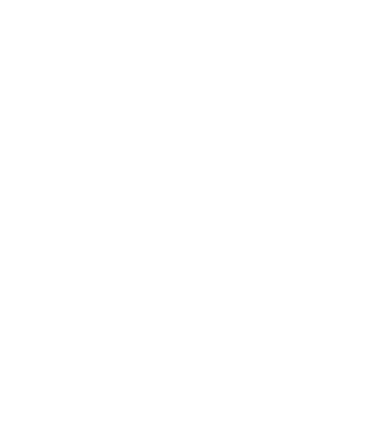
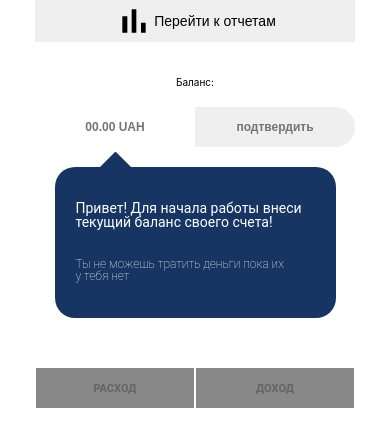
Before and after one commit to cabbageRolls/Kapusta, a React (Create React App) app: page / in a window 390 px wide. Shown: the top 446 px of the page. Built offline with nearby package versions, Linux system fonts and the light colour scheme.

Commit message:
added setBalancePageMobile

```diff
--- a/src/components/AdditionalButton/AdditionalButton.jsx
+++ b/src/components/AdditionalButton/AdditionalButton.jsx
@@ -1,11 +1,21 @@
 import React from 'react';
 import styles from './AdditionalButton.module.css';
 
-const AdditionalButton = () => {
+const AdditionalButton = ({ active }) => {
   return (
     <div className={styles.ContainerButton}>
-      <button className={styles.RateButton}>РАСХОД</button>
-      <button className={styles.IncomeButton}>ДОХОД</button>
+      <button
+        className={active ? styles.RateButton : styles.disable}
+        disabled={!active}
+      >
+        РАСХОД
+      </button>
+      <button
+        className={active ? styles.IncomeButton : styles.disable}
+        disabled={!active}
+      >
+        ДОХОД
+      </button>
     </div>
   );
 };
--- a/src/components/AdditionalButton/AdditionalButton.module.css
+++ b/src/components/AdditionalButton/AdditionalButton.module.css
@@ -1,17 +1,35 @@
 .ContainerButton {
-  width: 321px;
+  width: 320px;
   margin: 0 auto;
   display: flex;
   justify-content: space-between;
   padding: 0 1px 0 1px;
-  position: fixed;
   bottom: 1px;
 }
 
 .RateButton,
 .IncomeButton {
   width: 158px;
-  height: 55px;
+  height: 40px;
+  font-size: 11px;
+  font-family: 'Roboto';
+  font-weight: bold;
+  cursor: pointer;
+  border: none;
+  outline: none;
+  transition: all 0.3s linear;
+}
+
+.RateButton:hover,
+.IncomeButton:hover {
+  border: none;
+  background-color: rgb(255, 108, 10);
+}
+
+.disable {
+  background-color: rgb(136, 136, 136);
+  width: 158px;
+  height: 40px;
   font-size: 11px;
   font-family: 'Roboto';
   font-weight: bold;
@@ -19,9 +37,3 @@
   border: none;
   outline: none;
 }
-
-.RateButton:hover,
-.IncomeButton:hover {
-  border: none;
-  background-color: rgb(255, 108, 10);
-}
--- a/src/components/App.jsx
+++ b/src/components/App.jsx
@@ -1,9 +1,14 @@
 import React from 'react';
 import '../CSS/normilize.css';
 import '../CSS/index.css';
+import SetBalancePage from './SetBalancePageMobile';
 
 function App() {
-  return <div></div>;
+  return (
+    <div>
+      <SetBalancePage />
+    </div>
+  );
 }
 
 export default App;
--- /dev/null
+++ b/src/components/SetBalancePageMobile/index.jsx
@@ -0,0 +1,13 @@
+import React from 'react';
+import Styles from './setBalancePageMobile.module.css';
+import SetBalanceForm from '../SetBalanceForm';
+
+export default class SetBalansePage extends React.Component {
+  render() {
+    return (
+      <div className={Styles.container}>
+        <SetBalanceForm />
+      </div>
+    );
+  }
+}
--- a/src/components/WelcomeNotification/WelcomeNotification.jsx
+++ b/src/components/WelcomeNotification/WelcomeNotification.jsx
@@ -6,10 +6,10 @@
     <div className={styles.containerNotification}>
       <div className={styles.notification}>
         <p className={styles.notificationPartOne}>
-          Привет! Для начала работы внеси текущий баланс своего счета !
+          Привет! Для начала работы внеси текущий баланс своего счета!
         </p>
         <p className={styles.notificationPartTwo}>
-          Ты не можешь тратить деньги пока их у тебя нет :)
+          Ты не можешь тратить деньги пока их у тебя нет
         </p>
         <span class={styles.triangle}></span>
       </div>
--- a/src/components/WelcomeNotification/WelcomeNotification.module.css
+++ b/src/components/WelcomeNotification/WelcomeNotification.module.css
@@ -1,5 +1,6 @@
 .containerNotification {
   padding-top: 20px;
+  margin-bottom: 50px;
 }
 
 .notification {
--- a/src/components/datePicker/datePicker.module.css
+++ b/src/components/datePicker/datePicker.module.css
@@ -3,6 +3,8 @@
   align-items: center;
   justify-content: center;
   margin: 0 auto;
+  margin-top: 50px;
+  margin-bottom: 150px;
 }
 
 .iconDate {
--- a/src/components/goToReportsButton/goToReportsButton.module.css
+++ b/src/components/goToReportsButton/goToReportsButton.module.css
@@ -1,15 +1,14 @@
 .button {
-  width: 200px;
+  width: 320px;
   cursor: pointer;
   font-size: 14px;
   text-align: center;
-  /* border-radius: 50px; */
   border-width: 0px;
-  background-color: rgba(199, 199, 199, 0.6);
+  margin-bottom: 35px;
 }
 
 .button:hover {
-  background-color: rgba(78, 78, 78, 0.6);
+  background-color: rgb(255, 108, 10);
   transition: all 0.3s linear;
 }
 
@@ -18,7 +17,7 @@
   height: 40px;
   margin: 0;
   padding: 0;
-  background-image: url("./img/bar_chart-24px.svg");
+  background-image: url('./img/bar_chart-24px.svg');
   background-size: cover;
   background-repeat: no-repeat;
 }
--- a/src/components/setBalanceForm/index.jsx
+++ b/src/components/setBalanceForm/index.jsx
@@ -1,27 +1,64 @@
 import React from 'react';
 import Styles from './setBalanceForm.module.css';
 import DatePickerCustom from '../datePicker';
+import Notification from '../WelcomeNotification/WelcomeNotification';
+import AdditionalButton from '../AdditionalButton/AdditionalButton';
+import ReportButton from '../goToReportsButton';
 
-export default function setBalanceForm() {
+export default class setBalanceForm extends React.Component {
+  state = {
+    balance: false,
+    inputValue: '',
+  };
+
+  handleChange = e => {
+    this.setState({ inputValue: e.target.value });
+  };
+
+  handleSubmit = e => {
+    e.preventDefault();
+
+    const { inputValue } = this.state;
+
+    this.setState(prevState => ({
+      balance: prevState.balance + Number(inputValue),
+    }));
+
+    this.resetForm();
+  };
+
+  resetForm = () => {
+    this.setState({
+      inputValue: '',
+    });
+  };
+
+  render() {
+    const { inputValue, balance } = this.state;
+
     return (
       <div className={Styles.container}>
+        <ReportButton />
         <p className={Styles.text}>Баланс:</p>
-      <form action="" className={Styles.form}>
-        <input className={Styles.input} type="text" value={'55,000.00 UAH'} />
+        <form onSubmit={this.handleSubmit} action="" className={Styles.form}>
+          <input
+            className={Styles.input}
+            type="text"
+            value={inputValue}
+            onChange={this.handleChange}
+            placeholder={
+              balance ? `${Number(balance).toFixed(2)} UAH` : '00.00 UAH'
+            }
+            pattern="\d+(\.\d{2})?"
+          />
 
-        <div className={Styles.block}>
-          <p>
-            Привет! Для начала работы внеси текущий баланс своего счета!
-            <span>
-              Ты не можешь тратить деньги пока их у тебя нет &#128512;
-            </span>
-          </p>
-        </div>
           <button className={Styles.button}>
             <div className={Styles.containerBtn}>подтвердить</div>
           </button>
         </form>
-      <DatePickerCustom />
+        {balance ? <DatePickerCustom /> : <Notification />}
+        <AdditionalButton active={balance} />
       </div>
     );
   }
+}
--- a/src/components/setBalanceForm/setBalanceForm.module.css
+++ b/src/components/setBalanceForm/setBalanceForm.module.css
@@ -1,9 +1,9 @@
 .container {
   text-align: center;
   font-size: 10px;
-  max-width: 200px;
   margin: 0 auto;
   position: relative;
+  margin-bottom: 100px;
 }
 
 .text {
@@ -11,47 +11,61 @@
 }
 
 .form {
-  width: 200px;
   margin: 0 auto;
-  margin-bottom: 20px;
+  height: 40px;
 }
 
 .input {
   position: relative;
-  width: 100px;
-  height: 33px;
+  width: 160px;
+  height: 100%;
   border-width: 0px;
   border: 0;
   padding: 0;
-  font-size: 10px;
+  font-size: 12px;
+  font-weight: bold;
   text-align: center;
+  outline: none;
+  text-transform: uppercase;
 }
 
-.input:hover ~ .block {
-  visibility: inherit;
-  transition: all 0.3s linear;
+::-webkit-input-placeholder {
+  color: #747474;
+}
+
+:focus::-webkit-input-placeholder {
+  text-indent: 300px;
+  transition: text-indent 1s ease;
+}
+
+.label {
+  position: absolute;
+  left: 50px;
 }
 
 .button {
-  width: 100px;
+  width: 160px;
   padding: 10px;
+  height: 100%;
   cursor: pointer;
   font-size: 14px;
   text-align: center;
   border-bottom-right-radius: 30px;
   border-top-right-radius: 30px;
   border-width: 0px;
-  background-color: #fa8629;
+  outline: none;
+  color: #747474;
 }
 
 .button:hover {
-  background-color: #ffb476;
   transition: all 0.3s linear;
+  background-color: rgb(255, 108, 10);
 }
 
 .containerBtn {
   font-size: 12px;
-  color: #fff;
+  color: #747474;
+  font-weight: bold;
 }
 
 .block {
@@ -60,12 +74,11 @@
   position: absolute;
   background: #0c2448;
   color: #fff;
-  width: 180px;
-  left: calc(50% - 90px);
+  width: 80%;
+  left: calc(50% - 128px);
   right: 0;
   z-index: 1;
   margin-top: 10px;
-  visibility: hidden;
 }
 
 .block::after,
@@ -74,7 +87,7 @@
   position: absolute;
   background: #0c2448e8;
   left: 30px;
-  bottom: 62px;
+  bottom: 55px;
   width: 20px;
   height: 20px;
   z-index: -1;
```
Also changed, not shown: src/components/SetBalancePageMobile/setBalancePageMobile.module.css (added). Lines whose indentation alone changed are shown as unchanged.
